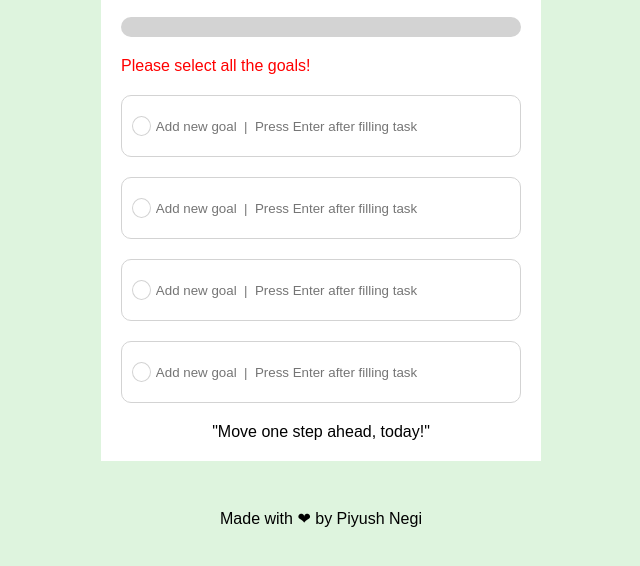
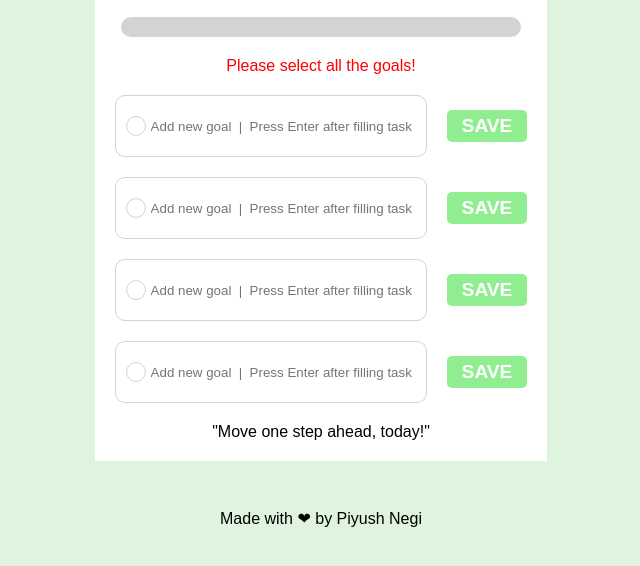
Before and after one commit to piyushNegiDev/Focus-On-Today, a plain HTML site: page index.html in a window 1280 px wide. Shown: the part 202-768 px from the top of the page, without its empty margins (319-959 px from the left). Drawn offline with Linux system fonts and the light colour scheme.

Commit message:
Some styles changes and save button created

```diff
--- a/script.js
+++ b/script.js
@@ -5,12 +5,19 @@ function goalsHtml() {
   let html = "";
   for (let index = 0; index < goals; index++) {
     html += `
-    <div class="input-container">
-    <div class="circle"></div>
-    <div class="input" id=${index}>
-    <input type="text" placeholder="Add new goal  |  Press Enter after filling task" />
+    <div class="goalsChild">
+          <div class="input-container">
+            <div class="circle"></div>
+            <div class="input" id="0">
+              <input
+                type="text"
+                placeholder="Add new goal  |  Press Enter after filling task"
+              />
+            </div>
+          </div>
+          <button>SAVE</button>
     </div>
-    </div>`;
+    `;
   }
   document.querySelector(".goals").innerHTML = html;
 }
@@ -18,6 +25,7 @@ function goalsHtml() {
 function inputsListener() {
   let selectGoalsMsg = document.querySelector(".selectGoalsMsg");
   inputs = Array.from(inputs);
+
   inputs.forEach((input, index) => {
     input.addEventListener("keydown", (event) => {
       if (input.value.trim() !== "") {
--- a/style.css
+++ b/style.css
@@ -32,8 +32,9 @@ main {
   display: inline-flex;
   flex-direction: column;
   justify-content: center;
+  align-items: center;
   row-gap: 20px;
-  padding: 20px 20px;
+  padding: 20px;
 }
 .completingMsg {
   color: gray;
@@ -60,9 +61,27 @@ main {
   gap: 20px;
   align-items: center;
 }
+.goalsChild {
+  /* border: 1px solid black; */
+  width: 100%;
+  display: flex;
+  justify-content: center;
+  align-items: center;
+  gap: 20px;
+}
+.goalsChild button {
+  padding: 5px 15px;
+  border: none;
+  border-radius: 5px;
+  background-color: lightgreen;
+  color: white;
+  font-size: 1.2em;
+  font-weight: bold;
+}
 .circle {
   width: 20px;
   height: 20px;
+  aspect-ratio: 1;
   border-radius: 50%;
   border: 1px solid lightgray;
   margin-right: 5px;
@@ -85,16 +104,15 @@ main {
 .input-container {
   width: 100%;
   border: 1px solid lightgray;
-  border-radius: 10px;
 
   display: flex;
-  justify-content: center;
+  /* justify-content: center; */
   align-items: center;
   padding: 20px 10px;
   border-radius: 10px;
 }
 .input-container input {
-  width: 100%;
+  width: 265px;
   border: none;
   outline: none;
 }
@@ -102,5 +120,5 @@ main {
   text-align: center;
 }
 .input {
-  width: 100%;
+  word-break: break-all;
 }
```
